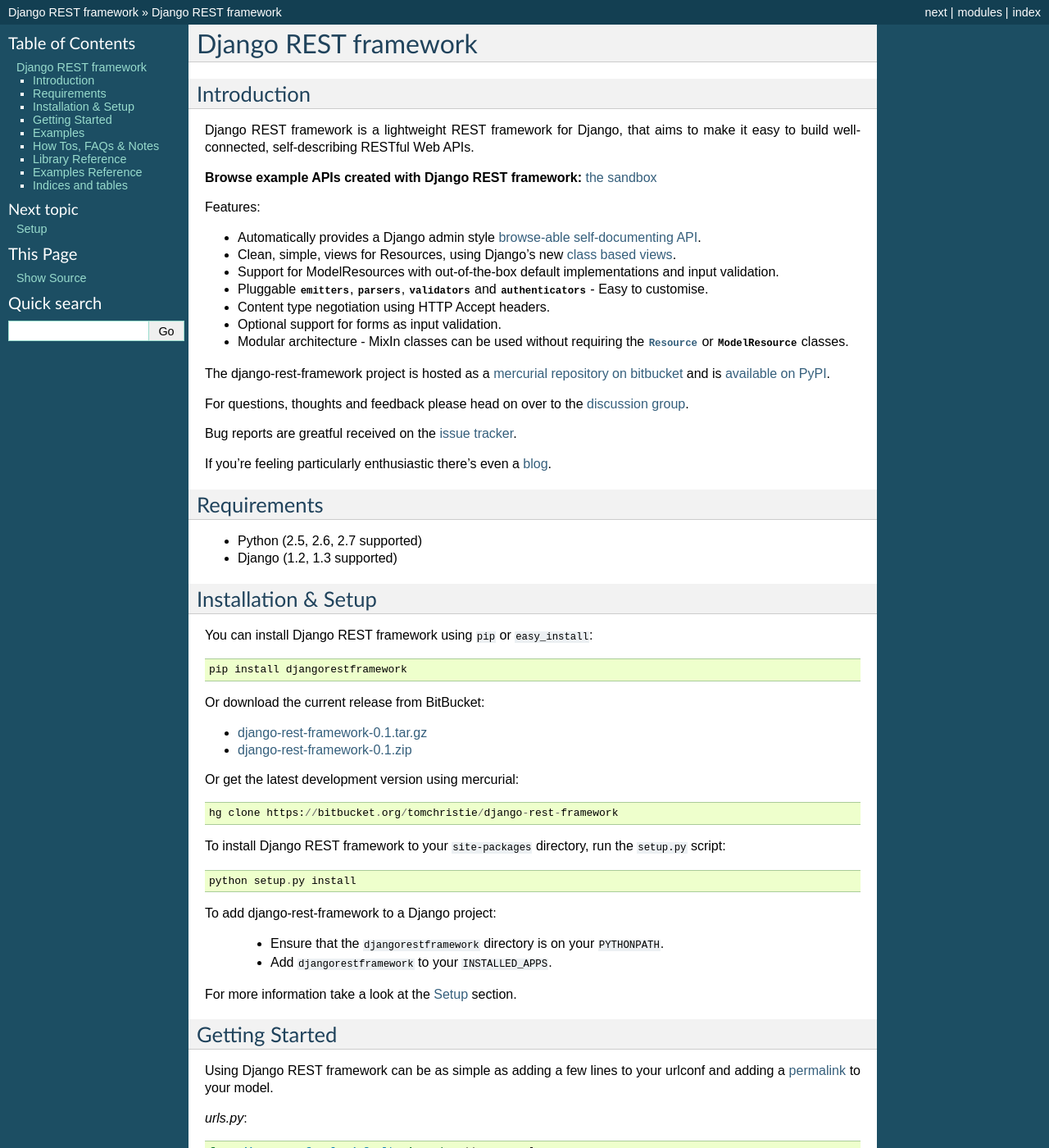
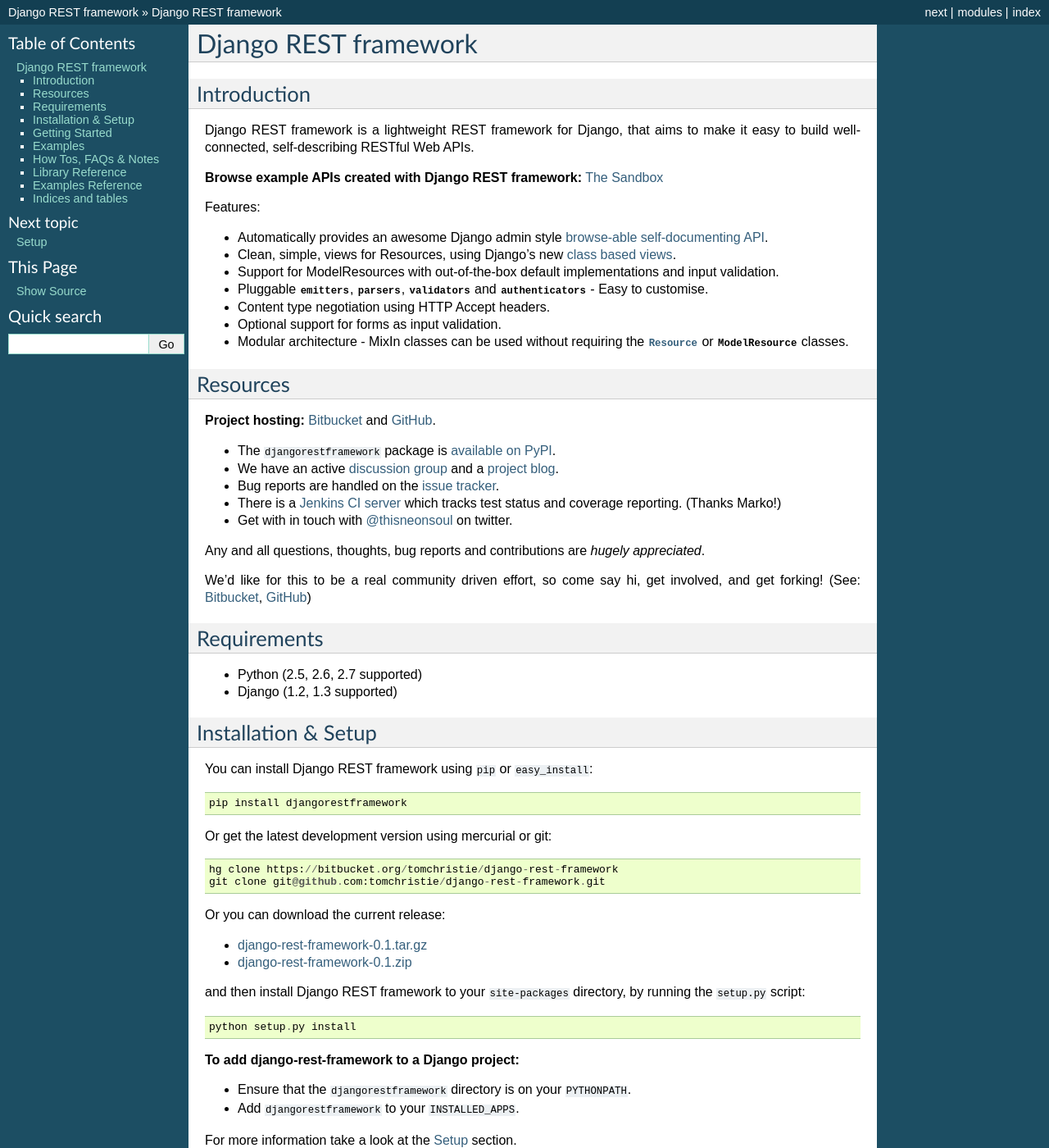
Before and after one commit to HoneyRole/Django-Admin, a Sphinx documentation site: the page built from docs/index.rst, in a window 1280 px wide and 1400 px high. Shown: the whole window at 82% size. Built offline with Sphinx 7.4.7, drawn with Linux system fonts in a browser that asks for light colours.

Commit message:
Docs impovement

```diff
--- a/docs/index.rst
+++ b/docs/index.rst
@@ -11,11 +11,11 @@ Introduction
 
 Django REST framework is a lightweight REST framework for Django, that aims to make it easy to build well-connected, self-describing RESTful Web APIs.
 
-**Browse example APIs created with Django REST framework:** `the sandbox <http://api.django-rest-framework.org/>`_
+**Browse example APIs created with Django REST framework:** `The Sandbox <http://api.django-rest-framework.org/>`_
 
 Features:
 
-* Automatically provides a Django admin style `browse-able self-documenting API <http://api.django-rest-framework.org>`_.
+* Automatically provides an awesome Django admin style `browse-able self-documenting API <http://api.django-rest-framework.org>`_.
 * Clean, simple, views for Resources, using Django's new `class based views <http://docs.djangoproject.com/en/dev/topics/class-based-views/>`_.
 * Support for ModelResources with out-of-the-box default implementations and input validation.
 * Pluggable :mod:`.emitters`, :mod:`parsers`, :mod:`validators` and :mod:`authenticators` - Easy to customise.
@@ -23,13 +23,20 @@ Features:
 * Optional support for forms as input validation.
 * Modular architecture - MixIn classes can be used without requiring the :class:`.Resource` or :class:`.ModelResource` classes.
 
-The django-rest-framework project is hosted as a `mercurial repository on bitbucket <https://bitbucket.org/tomchristie/django-rest-framework>`_ and is `available on PyPI <http://pypi.python.org/pypi/djangorestframework>`_.
+Resources
+---------
 
-For questions, thoughts and feedback please head on over to the `discussion group <http://groups.google.com/group/django-rest-framework>`_.
+**Project hosting:** `Bitbucket <https://bitbucket.org/tomchristie/django-rest-framework>`_ and `GitHub <https://github.com/tomchristie/django-rest-framework>`_.
 
-Bug reports are greatful received on the `issue tracker <https://bitbucket.org/tomchristie/django-rest-framework/issues?sort=version>`_.
+* The ``djangorestframework`` package is `available on PyPI <http://pypi.python.org/pypi/djangorestframework>`_.
+* We have an active `discussion group <http://groups.google.com/group/django-rest-framework>`_ and a `project blog <http://blog.django-rest-framework.org>`_.
+* Bug reports are handled on the `issue tracker <https://bitbucket.org/tomchristie/django-rest-framework/issues?sort=version>`_.
+* There is a `Jenkins CI server <http://datacenter.tibold.nl/job/djangorestframework/>`_ which tracks test status and coverage reporting.  (Thanks Marko!)
+* Get with in touch with `@thisneonsoul <https://twitter.com/thisneonsoul>`_ on twitter.
 
-If you're feeling particularly enthusiastic there's even a `blog <http://blog.django-rest-framework.org>`_.
+Any and all questions, thoughts, bug reports and contributions are *hugely appreciated*.
+
+We'd like for this to be a real community driven effort, so come say hi, get involved, and get forking!  (See: `Bitbucket <http://confluence.atlassian.com/display/BITBUCKET/Forking+a+Bitbucket+Repository>`_, `GitHub <http://help.github.com/fork-a-repo/>`_)
 
 Requirements
 ------------
@@ -46,23 +53,24 @@ You can install Django REST framework using ``pip`` or ``easy_install``::
 
     pip install djangorestframework
 
-Or download the current release from BitBucket:
+Or get the latest development version using mercurial or git::
+
+    hg clone https://bitbucket.org/tomchristie/django-rest-framework
+    git clone git@github.com:tomchristie/django-rest-framework.git
+
+Or you can download the current release:
 
 * `django-rest-framework-0.1.tar.gz <https://bitbucket.org/tomchristie/django-rest-framework/downloads/django-rest-framework-0.1.tar.gz>`_
 * `django-rest-framework-0.1.zip <https://bitbucket.org/tomchristie/django-rest-framework/downloads/django-rest-framework-0.1.zip>`_
 
-Or get the latest development version using mercurial::
-
-    hg clone https://bitbucket.org/tomchristie/django-rest-framework
-
-To install Django REST framework to your ``site-packages`` directory, run the ``setup.py`` script::
+and then install Django REST framework to your ``site-packages`` directory, by running the ``setup.py`` script::
 
     python setup.py install
 
-To add django-rest-framework to a Django project:
+**To add django-rest-framework to a Django project:**
 
-    * Ensure that the ``djangorestframework`` directory is on your ``PYTHONPATH``.
-    * Add ``djangorestframework`` to your ``INSTALLED_APPS``.
+* Ensure that the ``djangorestframework`` directory is on your ``PYTHONPATH``.
+* Add ``djangorestframework`` to your ``INSTALLED_APPS``.
 
 For more information take a look at the :ref:`setup` section.
 
```
